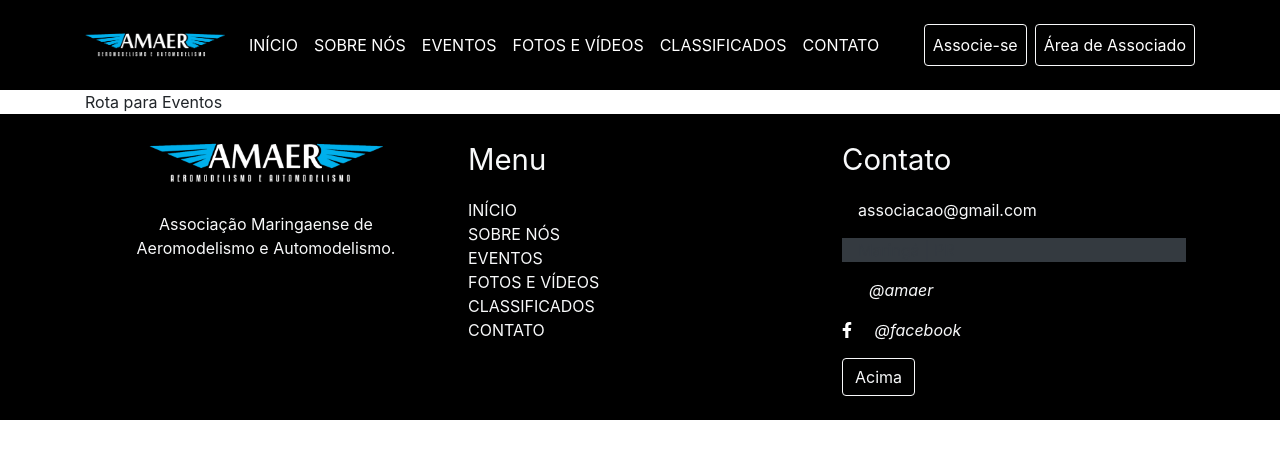
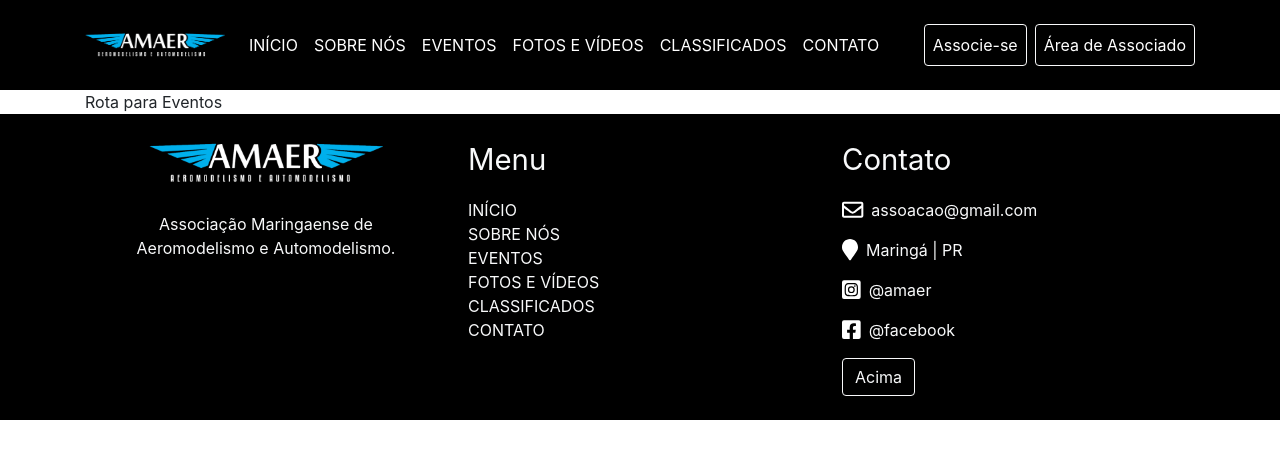
Before and after one commit to ifpr-paranavai/associacao-client-front, a React (Create React App) app: page /eventos in a window 1280 px wide. Shown: the top 458 px of the page. Built offline with nearby package versions, Linux system fonts and the light colour scheme.

Commit message:
Correção Rodapé

```diff
--- a/src/componentes/Rodape/Rodape.js
+++ b/src/componentes/Rodape/Rodape.js
@@ -4,7 +4,9 @@ import logo from './../../assets/logo-amaer.png'
 import React, { Component } from 'react';
 import { Container, Image, Row, Col } from 'react-bootstrap';
 import { FontAwesomeIcon } from '@fortawesome/react-fontawesome'
-import { faFacebookF} from '@fortawesome/free-brands-svg-icons'
+import { faFacebookSquare, faInstagramSquare} from '@fortawesome/free-brands-svg-icons'
+import { faMapMarker} from '@fortawesome/free-solid-svg-icons'
+import { faEnvelope} from '@fortawesome/free-regular-svg-icons'
 
 // import {Navbar, Nav, Container} from 'react-bootstrap';
 
@@ -46,26 +48,11 @@ class Rodape extends Component{
 
             <Col>
               <p className = "titulo-rodape">Contato</p>
-              <p>
-              <a href="#contato" class="text-light">
-                <i class="fa d-inline mr-3 text-muted fa-envelope-o" />
-                associacao@gmail.com
-              </a>
-            </p>
-            <p class="bg-dark text-light">
-              <a href="#maringa" class="text-dark">
-                <i class="fa d-inline mr-3 fa-map-marker text-muted" />
-                Maringá | PR
-              </a>
-            </p>
-            <p>
-              <i class="fa fa-1x fa-camera-retro">&nbsp; &nbsp; &nbsp; @amaer</i>
-            </p>
-            <p>
-              <FontAwesomeIcon icon={faFacebookF} color="white" />
-              <i class="fa fa-facebook-official">&nbsp; &nbsp; &nbsp;@facebook</i>
-            </p>
-            <a class="btn btn-outline-light text-center" href="index.html#menuopcoes" >Acima</a>
+              <p><FontAwesomeIcon icon={faEnvelope} color="white" size="lg" className="mr-2"/>assoacao@gmail.com</p>
+              <p><FontAwesomeIcon icon={faMapMarker} color="white" size="lg" className="mr-2"/>Maringá | PR</p>
+              <p><FontAwesomeIcon icon={faInstagramSquare} color="white" size="lg" className="mr-2"/>@amaer</p>
+              <p><FontAwesomeIcon icon={faFacebookSquare} color="white" size="lg" className="mr-2"/>@facebook</p>
+              <a class="btn btn-outline-light text-center" href="index.html#menuopcoes" >Acima</a>
             </Col>
           </Row>
         </Container>
```
